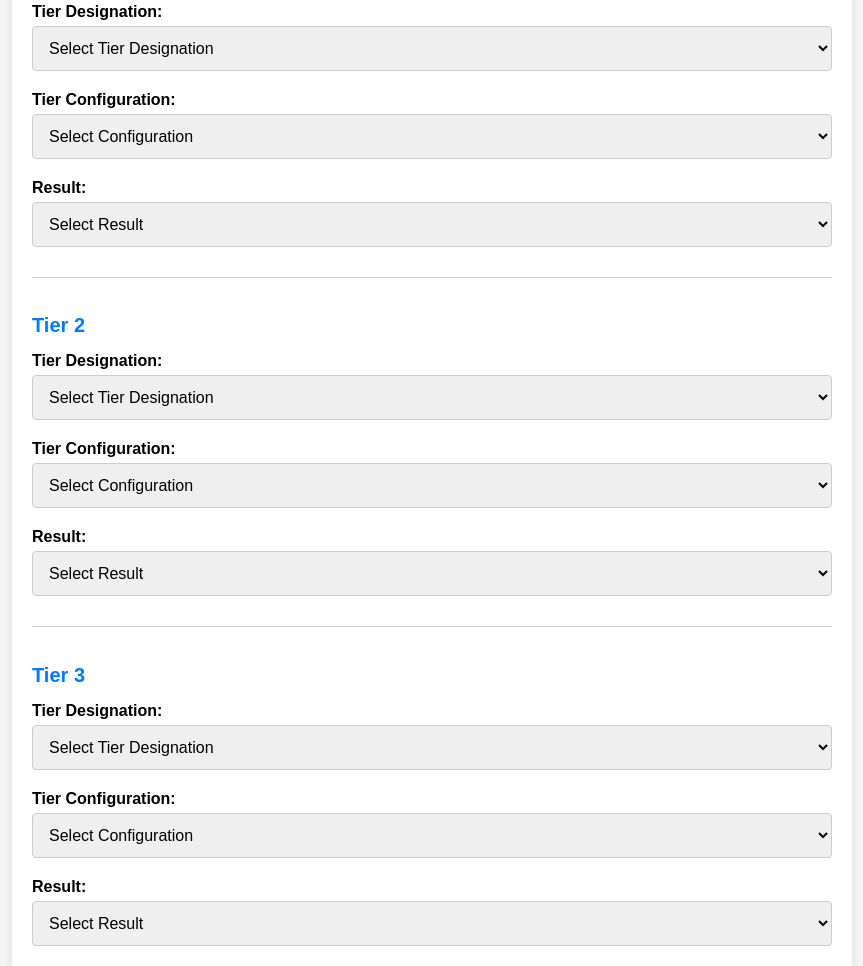
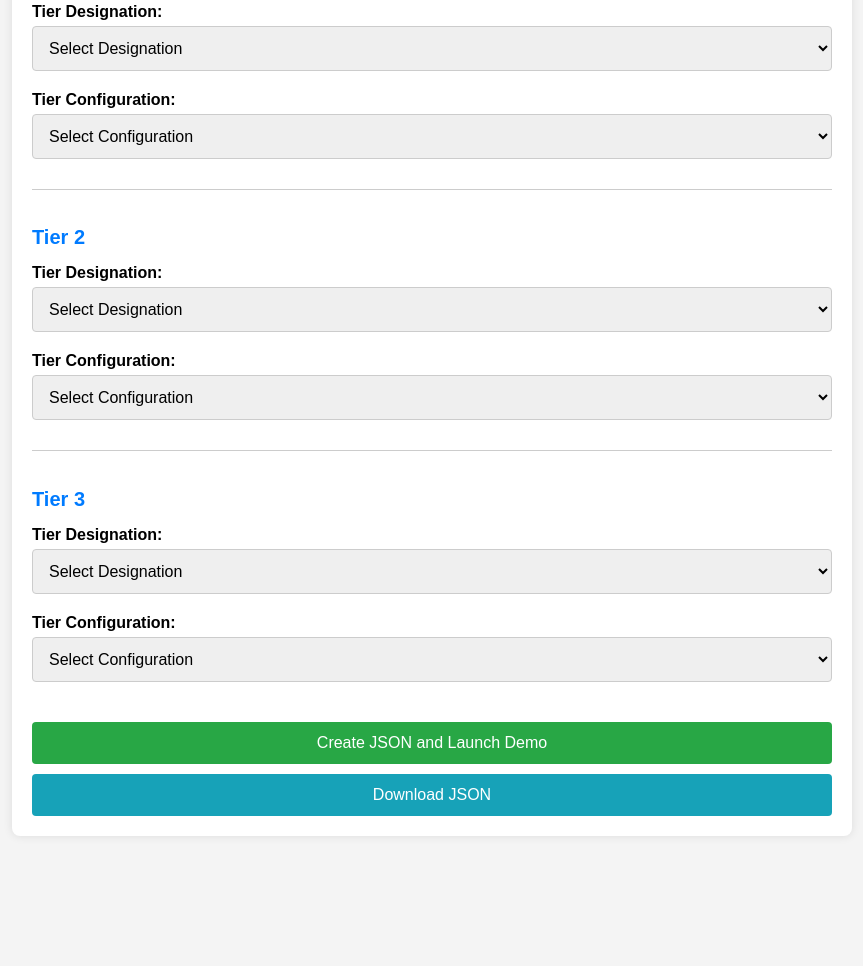
Before and after one commit to rdoyleterp/DemoConstructor, a plain HTML site: page index.html in a window 1280 px wide. Shown: the part 414-1380 px from the top of the page, without its empty margins (208-1071 px from the left). After the commit the page ends 1270 px from the top, so only its background shows below. Drawn offline with Linux system fonts and the light colour scheme.

Commit message:
Update index.html

```diff
--- a/index.html
+++ b/index.html
@@ -47,7 +47,7 @@
             <div class="form-group">
                 <label for="tier1Designation">Tier Designation:</label>
                 <select id="tier1Designation" onchange="handleDesignationChange(1)">
-                    <option value="" disabled selected>Select Tier Designation</option>
+                    <option value="" disabled selected>Select Designation</option>
                     <option value="preQualification">Pre-Qualification</option>
                     <option value="fullApply">Full Apply</option>
                 </select>
@@ -62,27 +62,16 @@
                 </select>
             </div>
             <div class="form-group" id="tier1Content"></div>
-            <div class="form-group">
-                <label for="tier1Result">Result:</label>
-                <select id="tier1Result" onchange="handleResultChange(1)">
-                    <option value="" disabled selected>Select Result</option>
-                    <option value="offer">Offer</option>
-                    <option value="no-offer">No Offer</option>
-                    <option value="pending">Decision Pending</option>
-                </select>
-            </div>
-
-            <!-- Sub-Tier Section -->
-            <div id="subTier1Content" class="hidden"></div>
+            <div class="form-group" id="subTier1Content" class="hidden"></div>
         </div>
 
-        <!-- Repeat for Tier 2 and Tier 3 -->
+        <!-- Tier 2 Section -->
         <div class="section" id="tier2">
             <h2>Tier 2</h2>
             <div class="form-group">
                 <label for="tier2Designation">Tier Designation:</label>
                 <select id="tier2Designation" onchange="handleDesignationChange(2)">
-                    <option value="" disabled selected>Select Tier Designation</option>
+                    <option value="" disabled selected>Select Designation</option>
                     <option value="preQualification">Pre-Qualification</option>
                     <option value="fullApply">Full Apply</option>
                 </select>
@@ -97,26 +86,16 @@
                 </select>
             </div>
             <div class="form-group" id="tier2Content"></div>
-            <div class="form-group">
-                <label for="tier2Result">Result:</label>
-                <select id="tier2Result" onchange="handleResultChange(2)">
-                    <option value="" disabled selected>Select Result</option>
-                    <option value="offer">Offer</option>
-                    <option value="no-offer">No Offer</option>
-                    <option value="pending">Decision Pending</option>
-                </select>
-            </div>
-
-            <!-- Sub-Tier Section -->
-            <div id="subTier2Content" class="hidden"></div>
+            <div class="form-group" id="subTier2Content" class="hidden"></div>
         </div>
 
+        <!-- Tier 3 Section -->
         <div class="section" id="tier3">
             <h2>Tier 3</h2>
             <div class="form-group">
                 <label for="tier3Designation">Tier Designation:</label>
                 <select id="tier3Designation" onchange="handleDesignationChange(3)">
-                    <option value="" disabled selected>Select Tier Designation</option>
+                    <option value="" disabled selected>Select Designation</option>
                     <option value="preQualification">Pre-Qualification</option>
                     <option value="fullApply">Full Apply</option>
                 </select>
@@ -131,18 +110,7 @@
                 </select>
             </div>
             <div class="form-group" id="tier3Content"></div>
-            <div class="form-group">
-                <label for="tier3Result">Result:</label>
-                <select id="tier3Result" onchange="handleResultChange(3)">
-                    <option value="" disabled selected>Select Result</option>
-                    <option value="offer">Offer</option>
-                    <option value="no-offer">No Offer</option>
-                    <option value="pending">Decision Pending</option>
-                </select>
-            </div>
-
-            <!-- Sub-Tier Section -->
-            <div id="subTier3Content" class="hidden"></div>
+            <div class="form-group" id="subTier3Content" class="hidden"></div>
         </div>
 
         <!-- Create JSON and Launch Demo Button -->
@@ -153,5 +121,6 @@
     </div>
 
     <script src="scripts.js"></script>
+
 </body>
 </html>
```
